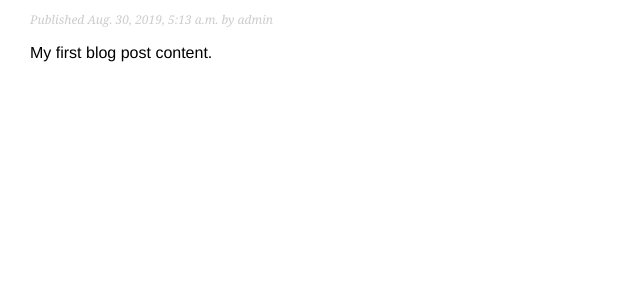
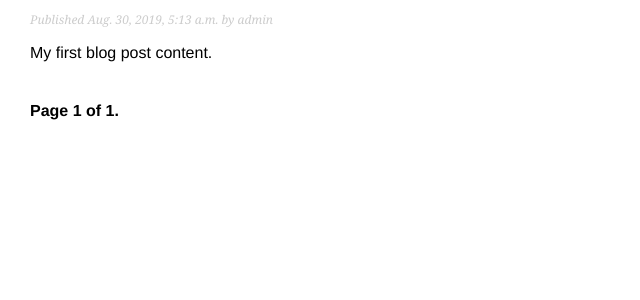
Before and after one commit to danielcoker/django-blog, a Django app: page /blog/ in a window 1280 px wide. Shown: the part 267-567 px from the top of the page, without its empty margins (0-640 px from the left). Run offline with Django 3.2, Linux system fonts and the light colour scheme; data comes from the database, SQL or seed files in the repository.

Commit message:
feat: Add pagination to list  view methods and templates

```diff
--- a/blog/templates/blog/post/list.html
+++ b/blog/templates/blog/post/list.html
@@ -15,5 +15,5 @@
     </p>
     {{ post.body|truncatewords:30|linebreaks }}
   {% endfor %}
-  {% comment %} {% include "pagination.html" with page=page_obj %} {% endcomment %}
+  {% include "pagination.html" with page=posts %}
 {% endblock %}
--- /dev/null
+++ b/blog/templates/pagination.html
@@ -0,0 +1,13 @@
+<div class="pagination">
+  <span class="step-links">
+    {% if page.has_previous %}
+      <a href="?page={{ page.previous_page_number }}">Previous</a>
+    {% endif %}
+    <span class="current">
+      Page {{ page.number }} of {{ page.paginator.num_pages }}.
+    </span>
+      {% if page.has_next %}
+        <a href="?page={{ page.next_page_number }}">Next</a>
+      {% endif %}
+  </span>
+</div>
--- a/blog/views.py
+++ b/blog/views.py
@@ -1,12 +1,25 @@
+from django.core.paginator import Paginator, EmptyPage, \
+                                    PageNotAnInteger
 from django.shortcuts import render, get_object_or_404
 from .models import Post
 
 
 def post_list(request):
-    posts = Post.published.all()
+    object_list = Post.published.all()
+    paginator = Paginator(object_list, 3)  # 3 posts in each page
+    page = request.GET.get('page')
+    try:
+        posts = paginator.page(page)
+    except PageNotAnInteger:
+        # If page is not an integer deliver the first page
+        posts = paginator.page(1)
+    except EmptyPage:
+        # If page is out of range deliver last page of results
+        posts = paginator.page(paginator.num_pages)
     return render(request,
-                    'blog/post/list.html',
-                    {'posts': posts})
+                  'blog/post/list.html',
+                  {'page': page,
+                   'posts': posts})
 
 
 def post_detail(request, year, month, day, post):
```
